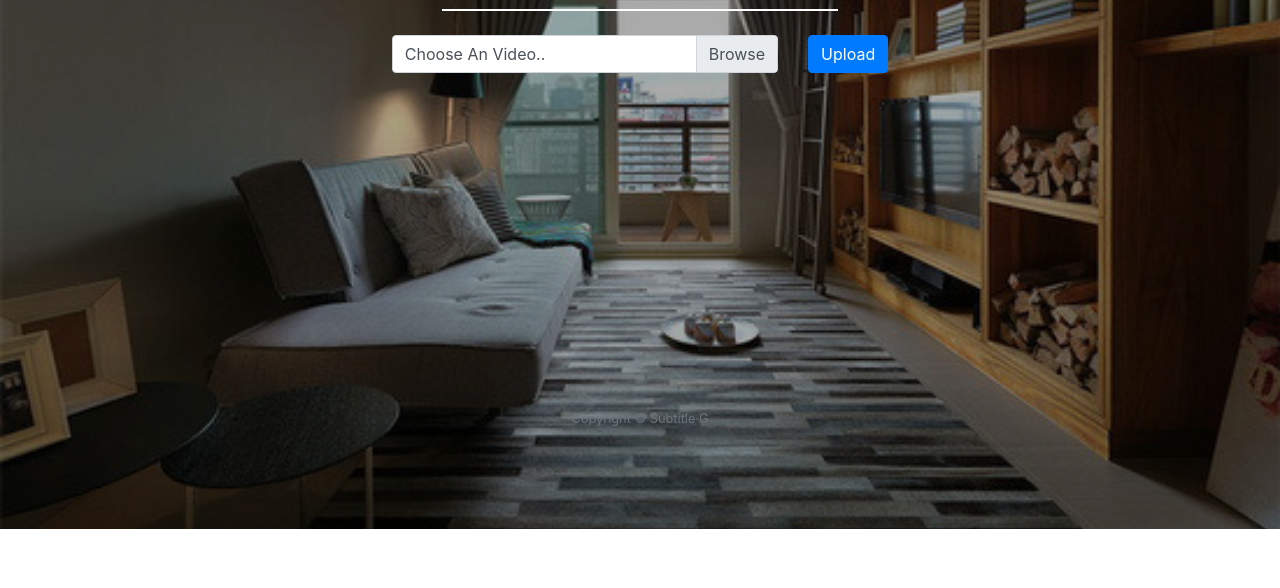
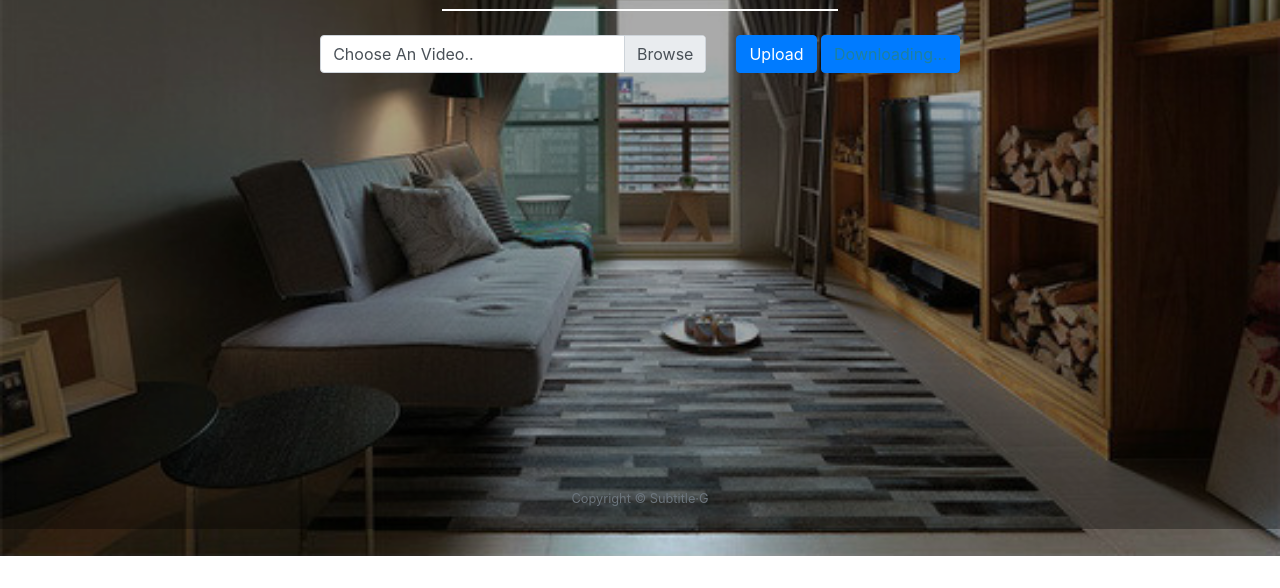
Before and after one commit to RileyWen/nus-sws-face-recognition, a plain HTML site: page static/index.html in a window 1280 px wide. Shown: the part 271-859 px from the top of the page. Before the commit the page ends 800 px from the top, so only its background shows below. Drawn offline with Linux system fonts and the light colour scheme.

Commit message:
download

```diff
--- a/static/css/index.css
+++ b/static/css/index.css
@@ -63,3 +63,6 @@ footer.footer {
     height: 9.5px;
     background: salmon;
   }
+  #download{
+    color: #1d809f;
+  }
--- a/static/index.html
+++ b/static/index.html
@@ -26,13 +26,17 @@
     <div class="row align-self-center justify-content-center mx-auto w-75">
         <div class="col-auto w-50">
             <div class="custom-file">
-                <input type="file" accept="video/*"
+                <input type="file" accept="audio/*"
                        class="custom-file-input" id="selected-file" onchange="filename_update()" required>
                 <label class="custom-file-label" for="selected-file" id="file-label">Choose An Video..</label>
             </div>
         </div>
         <div class="col-auto w-auto">
             <button type="button" class="btn btn-primary" onclick="file_upload()">Upload</button>
+            <button class="btn btn-primary" id="download"><a class="download" href=""></a>Downloading...</button>
+        </div>
+        </div class="col-1">
+
         </div>
     </div>
     <div class="row h-10"></div>
@@ -44,7 +48,6 @@
             </div>
         </div>
     </div>
-
 </div>
 <footer class="footer text-center">
     <div class="container">
```
Also changed, not shown: 1 other file.
